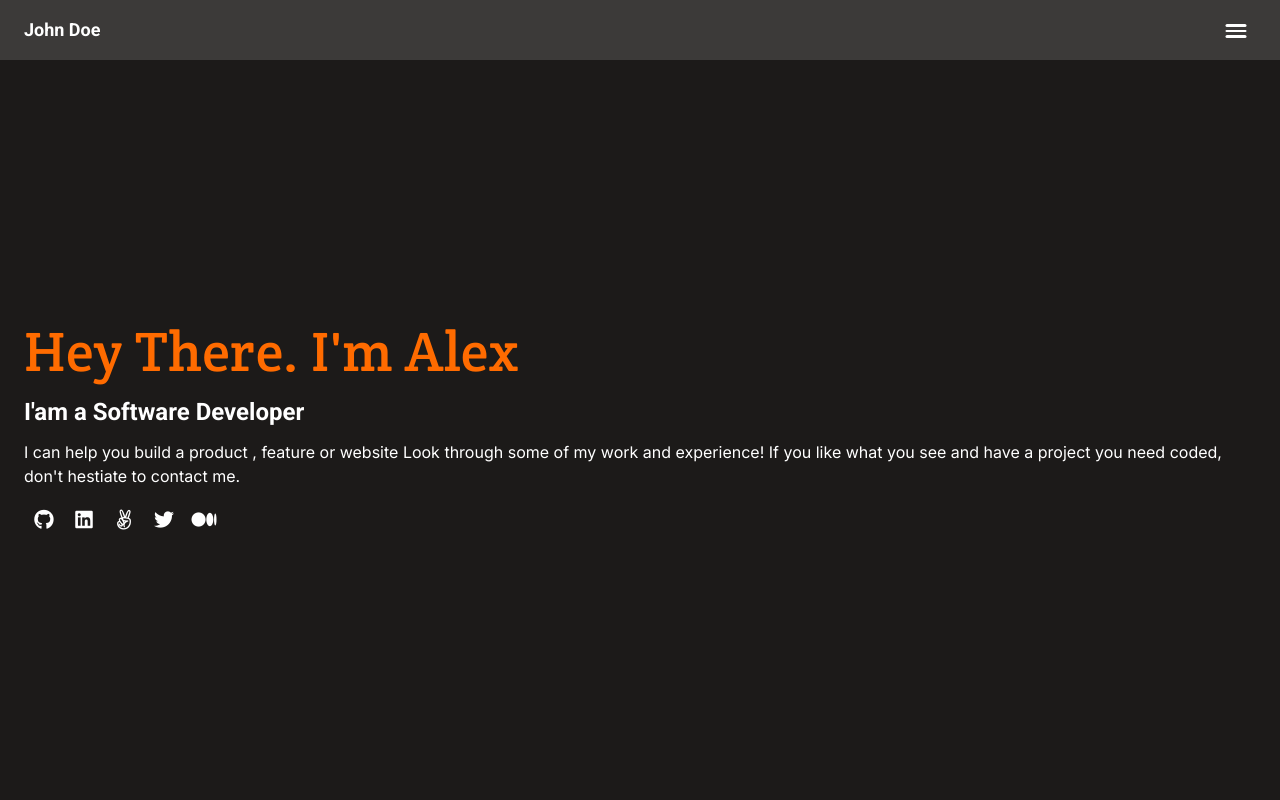
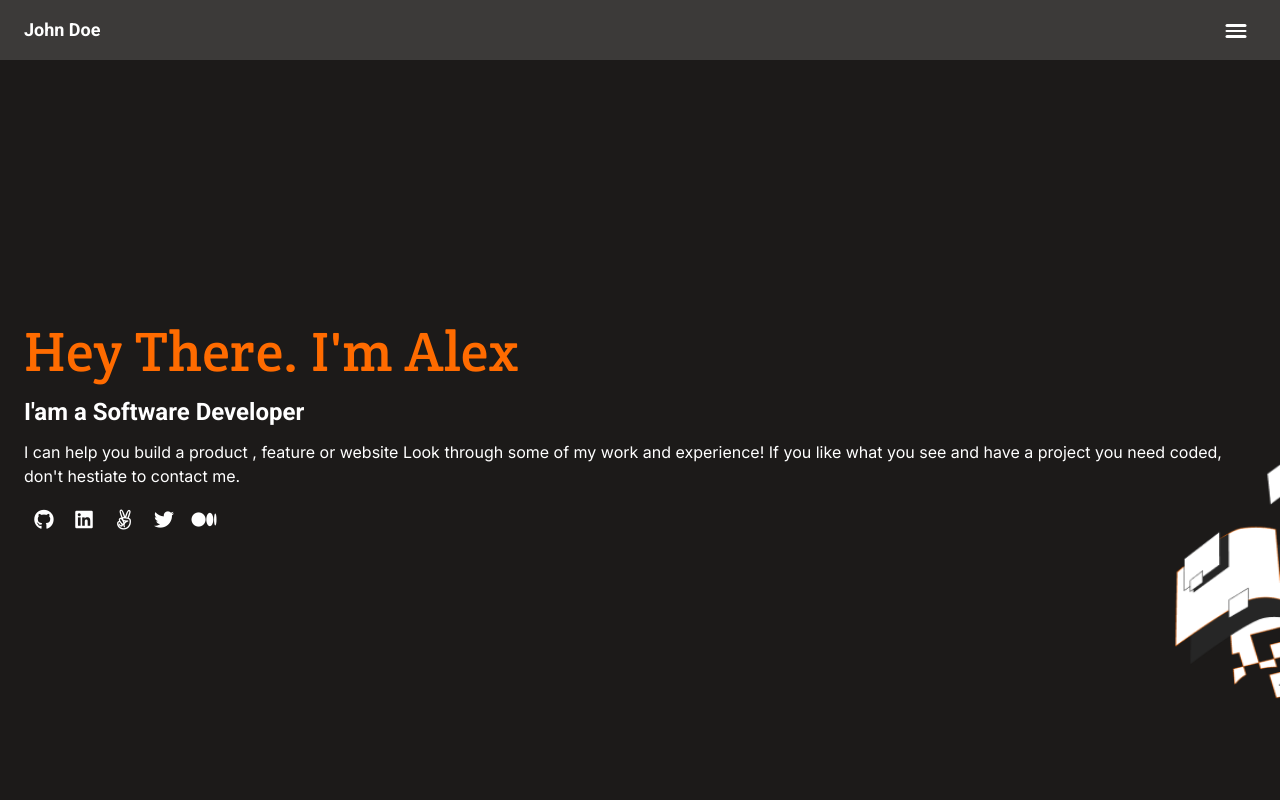
Before and after one commit to DaveZag/Portfolio-template, a website: page index.html in a window 1280 px wide. Shown: the top 800 px of the page. Drawn offline with Linux system fonts and the light colour scheme; the site is published under a folder, as on GitHub Pages, so addresses that start at the root find nothing.

Commit message:
Fix rendering issues

```diff
--- a/style.css
+++ b/style.css
@@ -227,7 +227,7 @@ main {
 }
 
 .hero-img {
-  background: url("/assets/images/illustration-header-mobile.png"), #1c1a19;
+  background: url("./assets/images/illustration-header-mobile.png"), #1c1a19;
   background-size: calc(20.056rem / 1.9) 26.585rem;
   background-position: 100% calc(40.869959204vh - 7.8539vh), left 100% top 100%;
   background-repeat: no-repeat, no-repeat;
```
